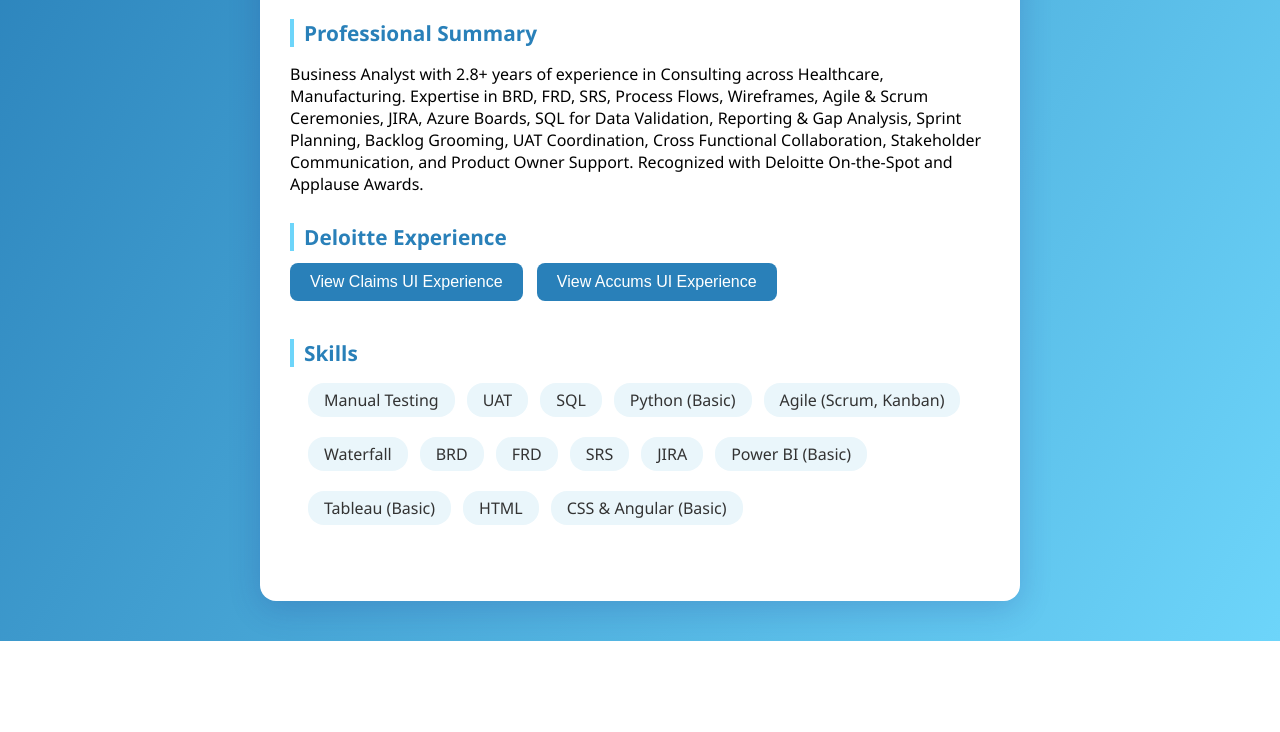
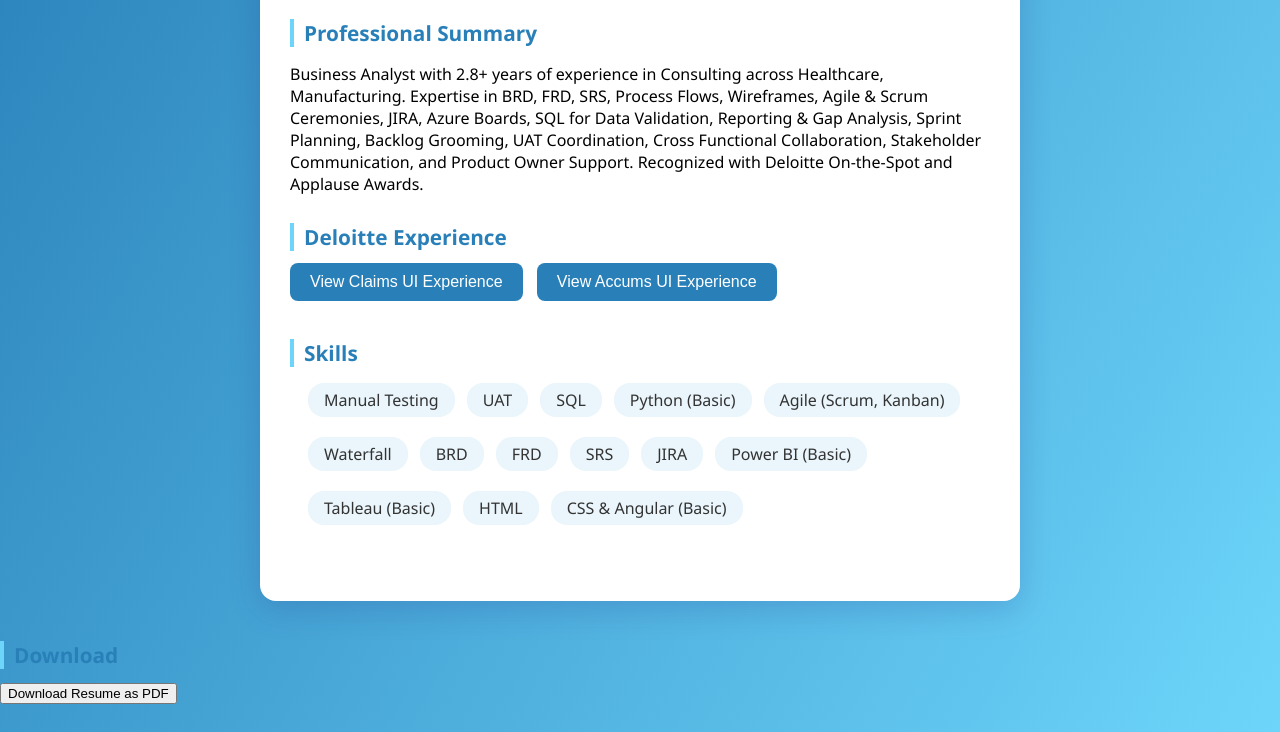
Before and after one commit to aaravsingh09/akashprofile, a plain HTML site: page index.html in a window 1280 px wide. Shown: the part 229-961 px from the top of the page. Before the commit the page ends 870 px from the top, so only its background shows below. Drawn offline with Linux system fonts and the light colour scheme.

Commit message:
Update index.html

```diff
--- a/index.html
+++ b/index.html
@@ -86,6 +86,10 @@
             </ul>
         </div>
     </div>
+    <div class="section">
+    <h2>Download</h2>
+    <button id="downloadBtn">Download Resume as PDF</button>
+</div>
 
     <script src="index.js"></script>
 </body>
```
